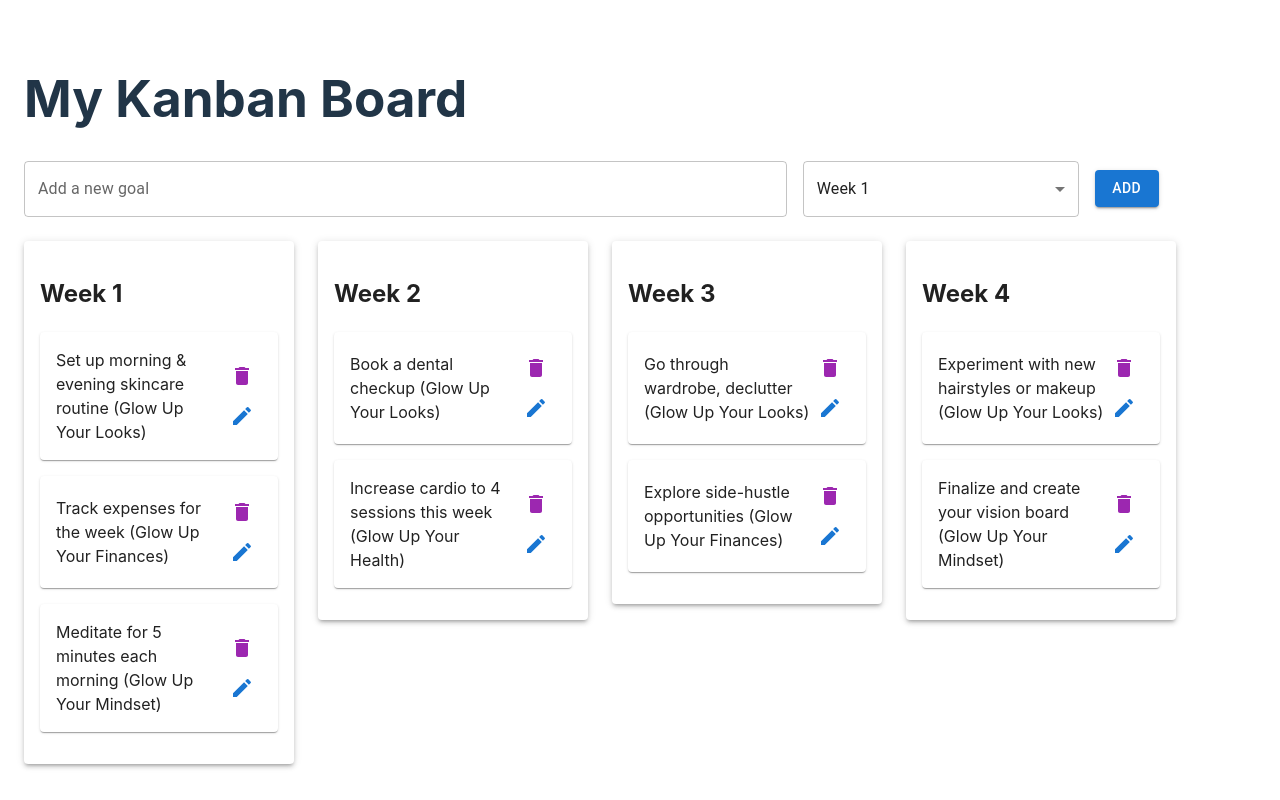
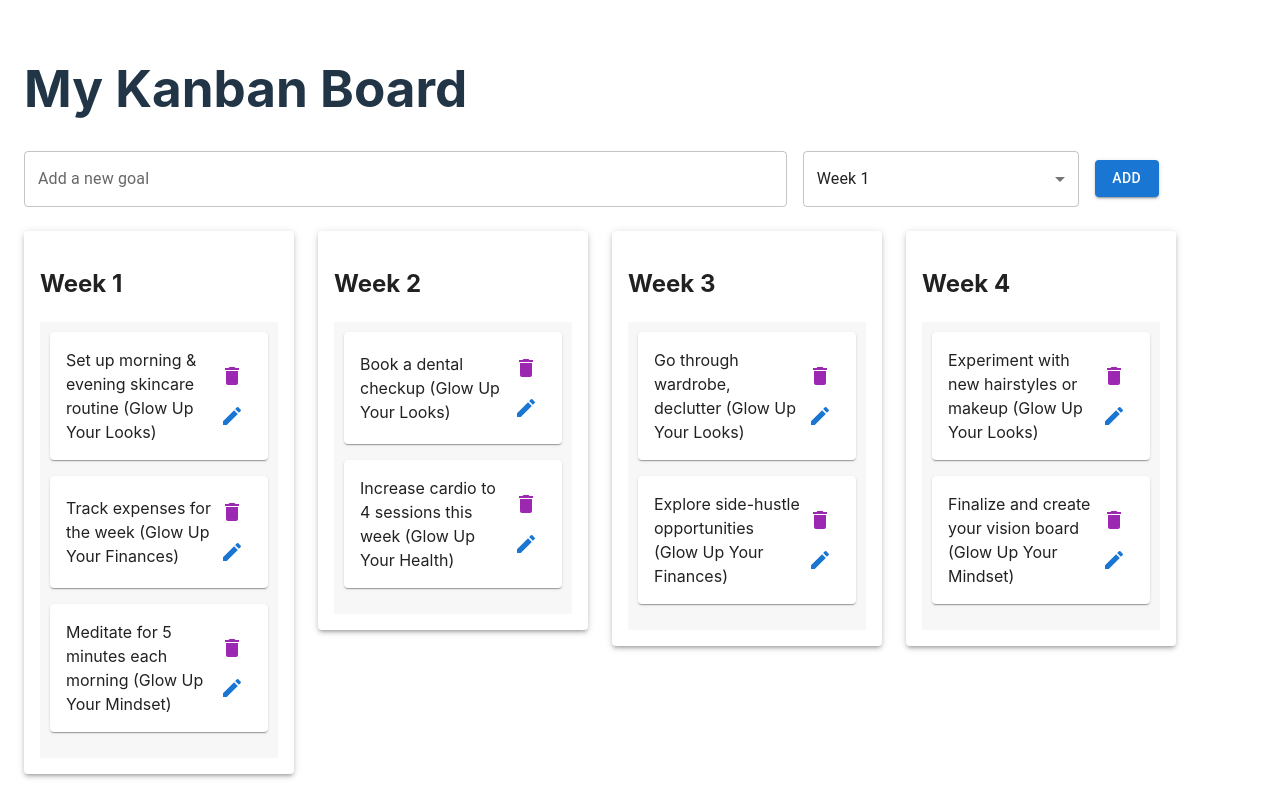
Before and after one commit to katleschris/kanban-board, a React (Vite) app: page / in a window 1280 px wide. Built offline with nearby package versions, Linux system fonts and the light colour scheme.

Commit message:
Fixed drag and drop functionality

```diff
--- a/src/App.jsx
+++ b/src/App.jsx
@@ -60,10 +60,13 @@ const App = () => {
   };
 
   const onDragEnd = (result) => {
+    console.log('Drag result:', result); // Log the drag result
+
     const { source, destination } = result;
 
     // If no destination, exit
     if (!destination) {
+      console.log('No destination!'); // Log no destination
       return;
     }
 
@@ -72,6 +75,7 @@ const App = () => {
       source.droppableId === destination.droppableId &&
       source.index === destination.index
     ) {
+      console.log('Dropped in the same place!'); // Log dropped in the same place
       return;
     }
 
@@ -138,9 +142,14 @@ const App = () => {
             <Grid item xs={12} md={3} key={index}>
               <Paper elevation={3} sx={{ padding: 2 }}>
                 <h2>{`Week ${index + 1}`}</h2>
+
                 <Droppable droppableId={week}>
                   {(provided) => (
-                    <div {...provided.droppableProps} ref={provided.innerRef} style={{ minHeight: '100px' }}>
+                    <div
+                      {...provided.droppableProps}
+                      ref={provided.innerRef}
+                      style={{ minHeight: '100px', padding: '10px', backgroundColor: '#f7f7f7' }} // Added styles for visual clarity
+                    >
                       {tasks[week].map((task, taskIndex) => (
                         <Draggable key={task.id} draggableId={task.id} index={taskIndex}>
                           {(provided) => (
@@ -184,6 +193,7 @@ const App = () => {
                     </div>
                   )}
                 </Droppable>
+
               </Paper>
             </Grid>
           ))}
```
